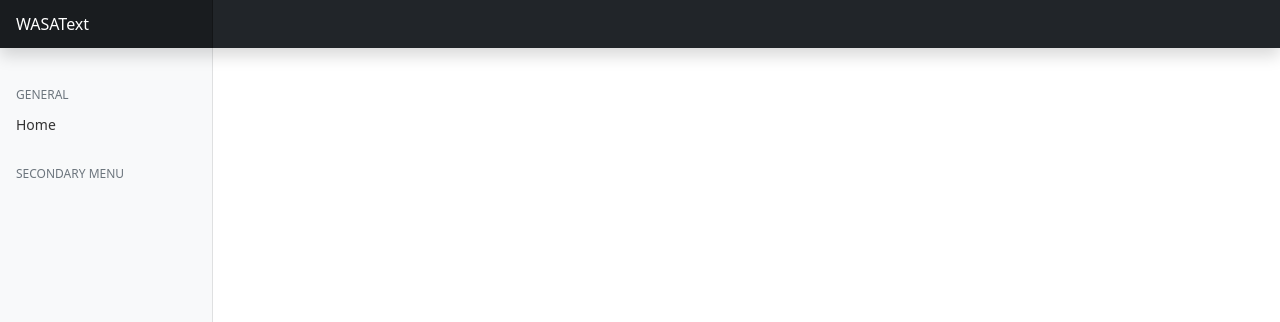
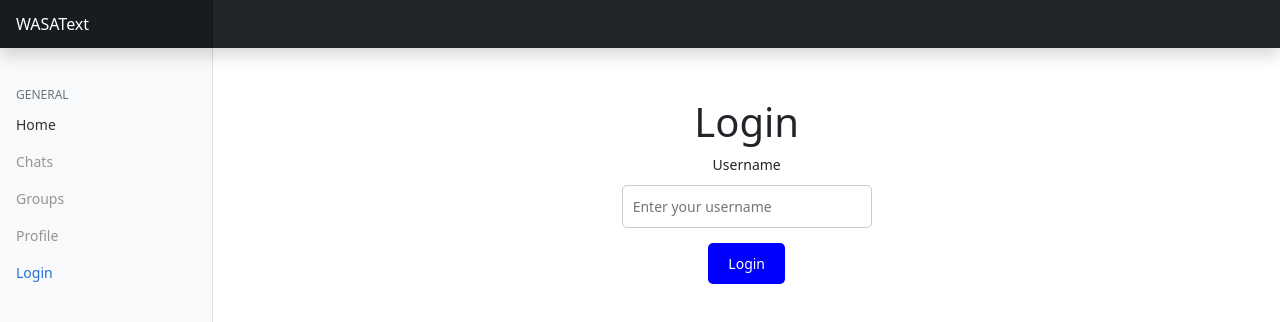
Before and after one commit to Abduazizkhon/wasatext, a Vue app in the folder webui/: page /#/login in a window 1280 px wide. Shown: the top 322 px of the page. Built offline with nearby package versions, Linux system fonts and the light colour scheme.

Commit message:
Login logout properly works, conversation works little bit

```diff
--- a/webui/src/App.vue
+++ b/webui/src/App.vue
@@ -7,22 +7,14 @@ const isAuthenticated = ref(false);
 
 onMounted(() => {
   const token = localStorage.getItem("authToken");
-  isAuthenticated.value = !!token; // ✅ Check if token exists
+  isAuthenticated.value = !!token; // ✅ Checks login status
 });
 
 const logout = () => {
-  const userID = localStorage.getItem("userID");
-
-  // ✅ Keep profile photo but clear everything else
-  const profilePhoto = localStorage.getItem(`profilePhoto_${userID}`);
   localStorage.clear();
-
-  if (profilePhoto) {
-    localStorage.setItem(`profilePhoto_${userID}`, profilePhoto);
-  }
-
   isAuthenticated.value = false;
-  router.push("/"); // Redirect to login
+  router.push("/login"); // ✅ Redirects to login
+  window.location.reload(); // 🚀 **Forces UI update**
 };
 </script>
 
@@ -35,30 +27,39 @@ const logout = () => {
 		<div class="row">
 			<nav id="sidebarMenu" class="col-md-3 col-lg-2 d-md-block bg-light sidebar collapse">
 				<div class="position-sticky pt-3 sidebar-sticky">
-					<h6 class="sidebar-heading d-flex justify-content-between align-items-center px-3 mt-4 mb-1 text-muted text-uppercase">
+					<h6 class="sidebar-heading px-3 mt-4 mb-1 text-muted text-uppercase">
 						<span>General</span>
 					</h6>
 					<ul class="nav flex-column">
 						<li class="nav-item">
 							<RouterLink to="/home" class="nav-link">Home</RouterLink>
 						</li>
-						<li v-if="isAuthenticated" class="nav-item">
-							<RouterLink to="/conversations" class="nav-link">Chats</RouterLink>
+						<li class="nav-item">
+							<RouterLink
+								to="/conversations"
+								class="nav-link"
+								:class="{ disabled: !isAuthenticated }">
+								Chats
+							</RouterLink>
 						</li>
-						<li v-if="isAuthenticated" class="nav-item">
-							<RouterLink to="/groups" class="nav-link">Groups</RouterLink>
+						<li class="nav-item">
+							<RouterLink
+								to="/groups"
+								class="nav-link"
+								:class="{ disabled: !isAuthenticated }">
+								Groups
+							</RouterLink>
+						</li>
+						<li class="nav-item">
+							<RouterLink to="/users/me/username" class="nav-link" :class="{ disabled: !isAuthenticated }">
+								Profile
+							</RouterLink>
+						</li>
+						<li v-if="!isAuthenticated" class="nav-item">
+							<RouterLink to="/login" class="nav-link">Login</RouterLink>
 						</li>
 						<li v-if="isAuthenticated" class="nav-item">
 							<button class="nav-link logout-button" @click="logout">Logout</button>
-						</li>
-					</ul>
-
-					<h6 class="sidebar-heading d-flex justify-content-between align-items-center px-3 mt-4 mb-1 text-muted text-uppercase">
-						<span>Secondary menu</span>
-					</h6>
-					<ul class="nav flex-column">
-						<li v-if="isAuthenticated" class="nav-item">
-							<RouterLink to="/users/me/username" class="nav-link">Profile</RouterLink>
 						</li>
 					</ul>
 				</div>
@@ -72,6 +73,10 @@ const logout = () => {
 </template>
 
 <style>
+.disabled {
+  pointer-events: none;
+  opacity: 0.5;
+}
 .logout-button {
   background: none;
   border: none;
--- a/webui/src/router/index.js
+++ b/webui/src/router/index.js
@@ -2,41 +2,39 @@ import { createRouter, createWebHashHistory } from 'vue-router'
 import HomeView from '../views/HomeView.vue'
 import LoginView from "../views/LoginView.vue"
 import UsernameView from "../views/UsernameView.vue"
-import SetMyPhotoView from "../views/ProfileView.vue" // Import the new view
+import SetMyPhotoView from "../views/ProfileView.vue"
+import ConversationsView from "../views/ConversationsView.vue"
 
 const router = createRouter({
   history: createWebHashHistory(import.meta.env.BASE_URL),
   routes: [
+    { path: '/', redirect: '/login' }, // ✅ Redirects to Login correctly
+    { path: '/login', component: LoginView }, // ✅ Now login works
     { path: '/home', component: HomeView },
-    { path: '/', component: LoginView },
     {
       path: '/users/me/username',
       component: UsernameView,
       beforeEnter: (to, from, next) => {
         const token = localStorage.getItem("authToken");
-        console.log("Router Guard Check: Token =", token); // DEBUG
-        if (!token) {
-          next("/"); // Redirect to login if not authenticated
-        } else {
-          next(); // Allow access if logged in
-        }
+        if (!token) next("/login"); else next();
       }
     },
     {
       path: '/users/me/photo',
-		component: SetMyPhotoView, // Add the photo upload view
+      component: SetMyPhotoView,
       beforeEnter: (to, from, next) => {
         const token = localStorage.getItem("authToken");
-		  console.log("Router Guard Check (Photo): Token =", token); // DEBUG
-		  if (!token) {
-			next("/"); // Redirect to login if not authenticated
-		  } else {
-			next(); // Allow access if logged in
+        if (!token) next("/login"); else next();
+      }
+    },
+    {
+      path: "/conversations",
+      component: ConversationsView,
+      beforeEnter: (to, from, next) => {
+        const token = localStorage.getItem("authToken");
+        if (!token) next("/login"); else next();
       }
     }
-	  }
-
-
   ]
 });
 
--- a/webui/src/views/ConversationsView.vue
+++ b/webui/src/views/ConversationsView.vue
@@ -1,28 +1,21 @@
 <template>
-  <div class="conversations-container">
-    <h1>Conversations</h1>
+  <div class="chats-container">
+    <h1>Your Conversations</h1>
 
-    <div v-if="isLoading" class="loading">Loading...</div>
-    <div v-else>
-      <div v-if="conversations.length > 0">
-        <h2>Private Chats</h2>
-        <ul class="conversation-list">
-          <li v-for="convo in privateConversations" :key="convo.id" @click="openConversation(convo.id)">
-            <img v-if="convo.photo" :src="'http://localhost:3000' + convo.photo" alt="User Photo" class="profile-photo" />
-            <span>{{ convo.name }}</span>
+    <div v-if="loading">Loading chats...</div>
+
+    <div v-else-if="conversations.length === 0">
+      <p>No conversations yet.</p>
+    </div>
+
+    <ul v-else>
+      <li v-for="chat in conversations" :key="chat.id" class="chat-item">
+        <RouterLink :to="`/chat/${chat.id}`" class="chat-link">
+          <img v-if="chat.photo" :src="chat.photo" alt="Chat Photo" class="chat-photo" />
+          <span>{{ chat.name }}</span>
+        </RouterLink>
       </li>
     </ul>
-
-        <h2>Group Chats</h2>
-        <ul class="conversation-list">
-          <li v-for="convo in groupConversations" :key="convo.id" @click="openConversation(convo.id)">
-            <img v-if="convo.photo" :src="'http://localhost:3000' + convo.photo" alt="Group Photo" class="profile-photo" />
-            <span>{{ convo.name }}</span>
-          </li>
-        </ul>
-      </div>
-      <div v-else class="no-conversations">No conversations found.</div>
-    </div>
   </div>
 </template>
 
@@ -30,94 +23,76 @@
 import axios from "axios";
 
 export default {
-  name: "ConversationsView",
+  name: "ChatsView",
   data() {
     return {
       conversations: [],
-      isLoading: true,
-      isLoggedIn: false,
+      loading: true,
     };
   },
-  computed: {
-    privateConversations() {
-      return this.conversations.filter(convo => !convo.is_group);
-    },
-    groupConversations() {
-      return this.conversations.filter(convo => convo.is_group);
-    }
-  },
-  created() {
+  async created() {
     const token = localStorage.getItem("authToken");
     const userID = localStorage.getItem("userID");
 
     if (!token || !userID) {
-      this.$router.push("/"); // Redirect to login if not authenticated
+      console.warn("🚨 User not authenticated.");
       return;
     }
 
-    this.isLoggedIn = true;
-    this.fetchConversations(userID, token);
-  },
-  methods: {
-    async fetchConversations(userID, token) {
     try {
+      console.log("🔍 Fetching user conversations...");
       const response = await axios.get(`http://localhost:3000/users/${userID}/conversations`, {
         headers: { Authorization: `Bearer ${token}` },
       });
-        this.conversations = response.data;
+
+      this.conversations = response.data.map(chat => ({
+        id: chat.id,
+        name: chat.name || "Unnamed Chat",
+        photo: chat.photo && chat.photo.Valid ? `http://localhost:3000${chat.photo.String}` : "/default-profile.png",
+      }));
+
+      console.log("✅ Conversations loaded:", this.conversations);
     } catch (error) {
-        console.error("Error fetching conversations:", error);
+      console.error("❌ Error fetching conversations:", error);
     } finally {
-        this.isLoading = false;
-      }
-    },
-    openConversation(conversationId) {
-      this.$router.push(`/conversations/${conversationId}`);
+      this.loading = false;
     }
   }
 };
 </script>
 
 <style scoped>
-.conversations-container {
+.chats-container {
   text-align: center;
-  margin-top: 20px;
+  padding: 20px;
 }
 
-.loading {
-  font-size: 18px;
-  color: gray;
+.chat-item {
+  list-style: none;
+  margin: 10px 0;
 }
 
-.no-conversations {
-  color: red;
-  font-weight: bold;
+.chat-link {
+  display: flex;
+  align-items: center;
+  gap: 10px;
+  padding: 10px;
+  border: 1px solid #ccc;
+  border-radius: 8px;
+  text-decoration: none;
+  color: #333;
+  background-color: #f9f9f9;
 }
 
-.conversation-list {
-  list-style: none;
-  padding: 0;
+.chat-link:hover {
+  background-color: #e9ecef;
 }
 
-.conversation-list li {
-  display: flex;
-  align-items: center;
-  padding: 10px;
-  cursor: pointer;
-  border-bottom: 1px solid #ddd;
-  transition: background 0.3s;
-}
-
-.conversation-list li:hover {
-  background: #f0f0f0;
-}
-
-.profile-photo {
+.chat-photo {
   width: 40px;
   height: 40px;
   border-radius: 50%;
   object-fit: cover;
-  margin-right: 10px;
   border: 2px solid #007bff;
 }
 </style>
--- a/webui/src/views/HomeView.vue
+++ b/webui/src/views/HomeView.vue
@@ -8,7 +8,6 @@
 
     <RouterLink to="/users/me/username" class="nav-button">Profile</RouterLink>
     <RouterLink to="/users/me/photo" class="photo-button">Upload Profile Photo</RouterLink>
-    <button class="logout-button" @click="logout">Logout</button>
   </div>
 </template>
 
@@ -45,8 +44,7 @@ export default {
         console.log("📝 Full API Response:", response.data); // 🚀 Debugging step
 
         if (response.status === 404) {
-		console.error("🚨 User not found in database. Logging out.");
-		this.logout();
+          console.error("🚨 User not found in database.");
           return;
         }
 
@@ -70,12 +68,6 @@ export default {
         console.error("❌ Error fetching profile photo:", error);
         this.profilePhoto = ""; // Prevent UI from breaking
       }
-	},
-
-    logout() {
-      console.log("🚪 Logging out...");
-      localStorage.clear();
-      this.$router.push("/");
     }
   }
 };
@@ -108,17 +100,4 @@ export default {
   text-decoration: none;
   width: 200px;
 }
-
-.logout-button {
-  margin-top: 15px;
-  padding: 10px 20px;
-  background-color: red;
-  color: white;
-  border: none;
-  border-radius: 5px;
-  cursor: pointer;
-}
-.logout-button:hover {
-  background-color: darkred;
-}
 </style>
--- a/webui/src/views/LoginView.vue
+++ b/webui/src/views/LoginView.vue
@@ -58,8 +58,11 @@ export default {
           throw new Error("Invalid login response");
         }
 
-        // ✅ Redirect to home page
-        this.$router.push("/home");
+        // ✅ FORCE UI UPDATE & REDIRECT
+        this.$router.push("/conversations").then(() => {
+          window.location.reload(); // 🔄 Forces UI refresh
+        });
+
       } catch (error) {
         this.errorMessage = error.response?.data?.error || "An error occurred.";
       }
@@ -67,3 +70,41 @@ export default {
   }
 };
 </script>
+
+<style scoped>
+.login-container {
+  text-align: center;
+  margin-top: 50px;
+}
+
+.form-group {
+  margin-bottom: 15px;
+}
+
+input {
+  display: block;
+  padding: 10px;
+  margin: 10px auto;
+  width: 250px;
+  border: 1px solid #ccc;
+  border-radius: 5px;
+}
+
+button {
+  padding: 10px 20px;
+  background-color: blue;
+  color: white;
+  border: none;
+  cursor: pointer;
+  border-radius: 5px;
+}
+
+button:hover {
+  background-color: darkblue;
+}
+
+.error-message {
+  color: red;
+  margin-top: 10px;
+}
+</style>
```
Also changed, not shown: 1 other file (tests, documents, lock files or other folders). Lines whose indentation alone changed are shown as unchanged.
